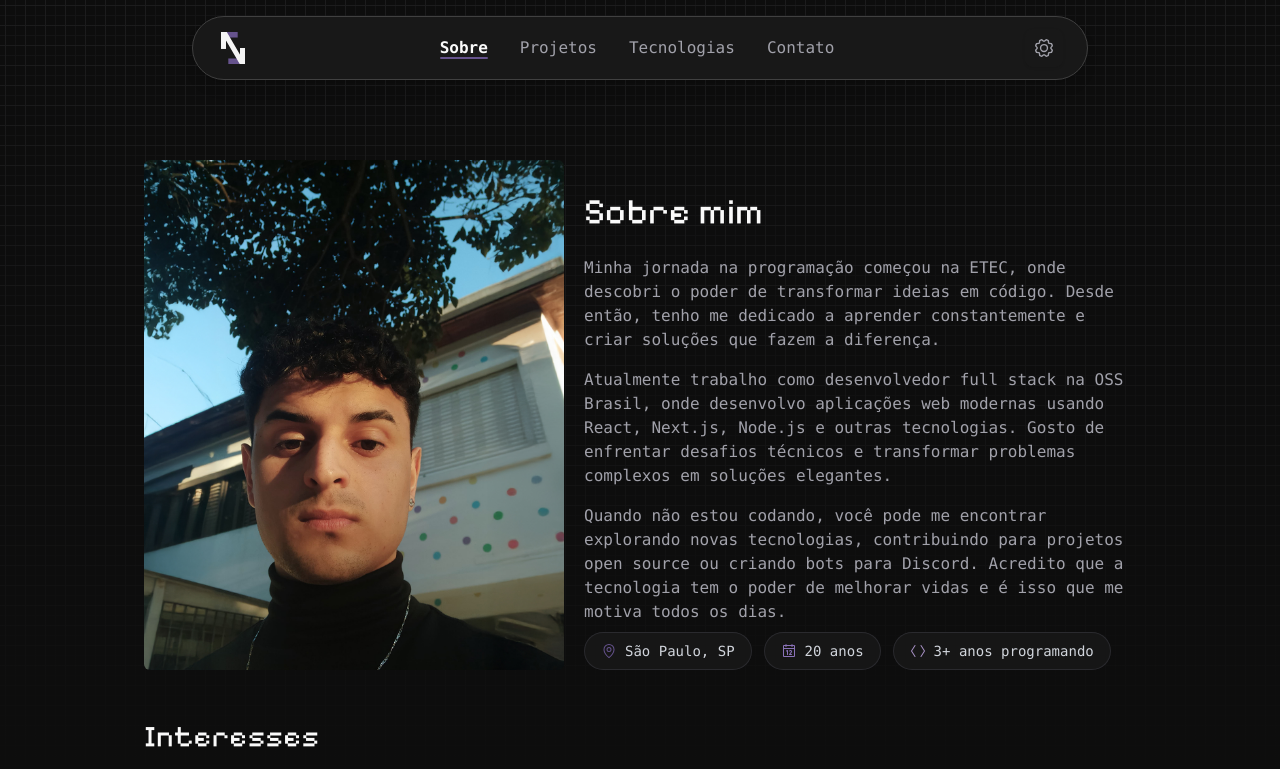
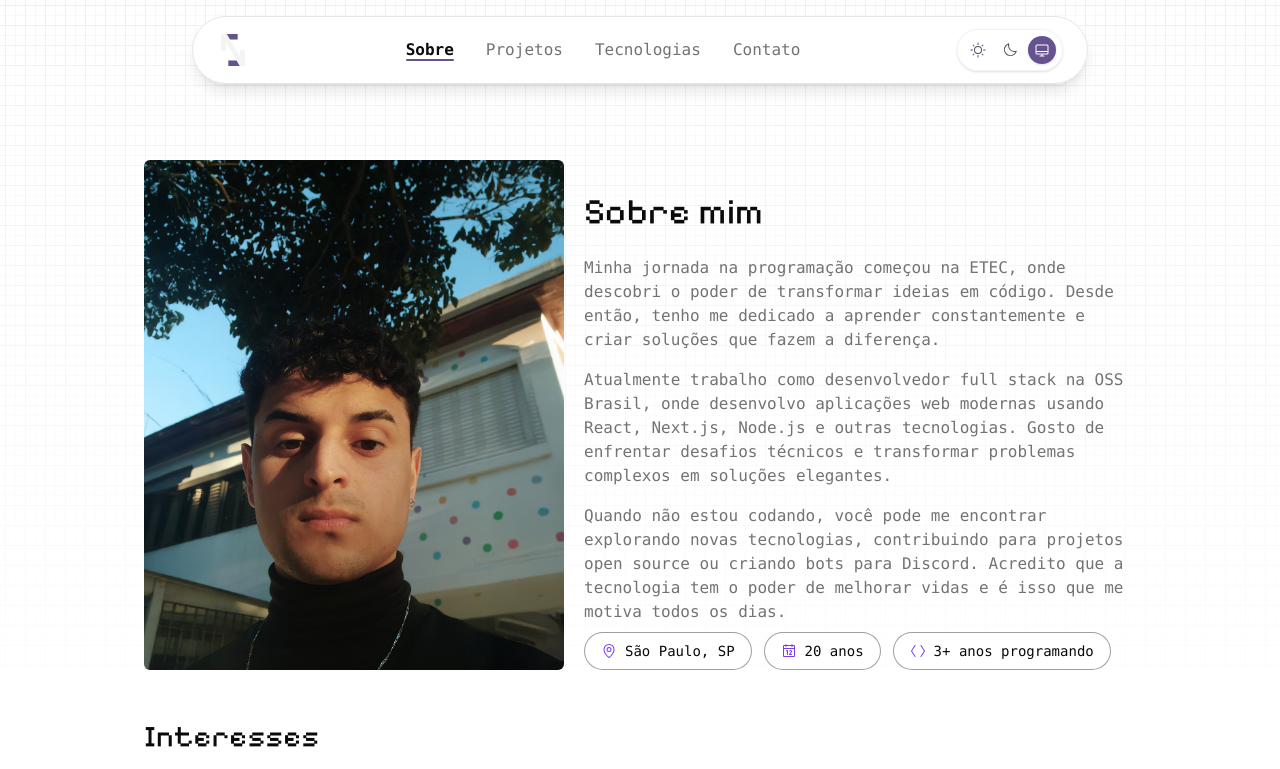
Before and after one commit to nahtanPNG/nahtanPNG, a Next.js app: page /about in a window 1280 px wide. Shown: the top 769 px of the page. Built offline with nearby package versions, Linux system fonts and the light colour scheme.

Commit message:
wip: light theme

```diff
--- a/src/app/about/components/hero.tsx
+++ b/src/app/about/components/hero.tsx
@@ -46,17 +46,17 @@ export default function HeroSection() {
           </p>
         </section>
         <div className="flex flex-wrap gap-3">
-          <div className="flex items-center gap-2 px-4 py-2 bg-[#1a1a1a]/80 backdrop-blur-sm rounded-full border border-zinc-700/50">
-            <MapPinIcon size={16} className="text-[#66538d]" />
-            <span className="text-sm text-gray-300">São Paulo, SP</span>
+          <div className="card flex items-center gap-2 px-4 py-2  backdrop-blur-sm rounded-full border border-zinc-700/50">
+            <MapPinIcon size={16} className="text-icon" />
+            <span className="text-sm text-foreground">São Paulo, SP</span>
           </div>
-          <div className="flex items-center gap-2 px-4 py-2 bg-[#1a1a1a]/80 backdrop-blur-sm rounded-full border border-zinc-700/50">
-            <CalendarIcon size={16} className="text-[#8a72b8]" />
-            <span className="text-sm text-gray-300">20 anos</span>
+          <div className="card flex items-center gap-2 px-4 py-2  backdrop-blur-sm rounded-full border border-zinc-700/50">
+            <CalendarIcon size={16} className="text-icon" />
+            <span className="text-sm text-foreground">20 anos</span>
           </div>
-          <div className="flex items-center gap-2 px-4 py-2 bg-[#1a1a1a]/80 backdrop-blur-sm rounded-full border border-zinc-700/50">
-            <BracketsAngleIcon size={16} className="text-[#a690c4]" />
-            <span className="text-sm text-gray-300">3+ anos programando</span>
+          <div className="card flex items-center gap-2 px-4 py-2  backdrop-blur-sm rounded-full border border-zinc-700/50">
+            <BracketsAngleIcon size={16} className="text-icon" />
+            <span className="text-sm text-foreground">3+ anos programando</span>
           </div>
         </div>
       </div>
--- a/src/app/about/components/highlights.tsx
+++ b/src/app/about/components/highlights.tsx
@@ -29,7 +29,7 @@ export default function HighlightsSection() {
             </div>
 
             <div>
-              <h3 className="text-xl mb-2 text-white">
+              <h3 className="text-xl mb-2 text-primary">
                 Desafio Liga Jovem - SEBRAE
               </h3>
 
--- a/src/app/about/components/interests.tsx
+++ b/src/app/about/components/interests.tsx
@@ -55,7 +55,7 @@ export default function InterestsSection() {
         ].map((interest, idx) => (
           <div
             key={idx}
-            className="bg-[#1a1a1ab3] hover:bg-[#1a1a1ad4] border dark:border-zinc-700 hover:scale-105 cursor-pointer flex items-center gap-3 rounded-xl p-3 text-accent-foreground transition-all duration-75 focus:outline-hidden focus-visible:outline focus-visible:outline-ring relative overflow-hidden"
+            className="card border dark:border-zinc-700 hover:scale-105 cursor-pointer flex items-center gap-3 rounded-xl p-3 text-accent-foreground transition-all duration-75 focus:outline-hidden focus-visible:outline focus-visible:outline-ring relative overflow-hidden"
           >
             <div className="p-2 flex items-center justify-center rounded-lg relative overflow-hidden">
               <span
--- a/src/app/components/LinkedinCard.tsx
+++ b/src/app/components/LinkedinCard.tsx
@@ -5,7 +5,7 @@ export default function LinkedinCard() {
   return (
     <Card
       variant="purple"
-      className="p-6 flex flex-col items-center justify-center bg-[#1a1a1ab3] hover:bg-[#66538d55] transition duration-300"
+      className="card p-6 flex flex-col items-center justify-center hover:bg-[#66538d55] transition duration-300"
     >
       <a
         href="https://www.linkedin.com/in/nathanferreiradev/"
--- a/src/app/components/Navbar.tsx
+++ b/src/app/components/Navbar.tsx
@@ -2,7 +2,7 @@
 
 import { usePathname } from "next/navigation";
 import { useRef, useEffect, useState } from "react";
-import SettingsCard from "./SettingsCard";
+import ThemeToggle from "./ThemeToggle";
 import { handleMouseMove } from "../utils/handle-mouse-move";
 import Image from "next/image";
 import { CodeIcon, UserIcon, PhoneIcon, TrayIcon } from "@phosphor-icons/react";
@@ -122,7 +122,9 @@ export function Navbar() {
             </a>
           </li>
         </ul>
-        <SettingsCard onOpen={() => {}} />
+        <div className="flex items-center gap-2">
+          <ThemeToggle />
+        </div>
       </div>
     </nav>
   );
--- a/src/app/components/TechCard.tsx
+++ b/src/app/components/TechCard.tsx
@@ -14,7 +14,7 @@ export const TechCard: React.FC<TechCardProps> = ({ name, logo, color }) => {
   return (
     <div
       ref={cardRef as React.RefObject<HTMLDivElement>}
-      className="card-glass border dark:border-zinc-700 flex items-center gap-3 rounded-xl p-3 hover:bg-accent/70 text-accent-foreground transition-colors focus:outline-hidden focus-visible:outline focus-visible:outline-ring relative overflow-hidden"
+      className="card-glass cursor-pointer border dark:border-zinc-700 flex items-center gap-3 rounded-xl p-3 hover:bg-accent/70 text-accent-foreground transition-colors focus:outline-hidden focus-visible:outline focus-visible:outline-ring relative overflow-hidden"
       onMouseMove={(e) =>
         handleMouseMove(e, cardRef as React.RefObject<HTMLDivElement>)
       }
@@ -22,7 +22,7 @@ export const TechCard: React.FC<TechCardProps> = ({ name, logo, color }) => {
       <div
         className="card-glow"
         style={{
-          background: `radial-gradient(circle at var(--x, 50%) var(--y, 50%), ${color}22 0%, transparent 60%)`,
+          background: `radial-gradient(circle at var(--x, 50%) var(--y, 50%), ${color}44 0%, transparent 60%)`,
         }}
       />
       <div className="p-2 flex items-center justify-center rounded-lg relative overflow-hidden">
--- /dev/null
+++ b/src/app/components/ThemeToggle.tsx
@@ -0,0 +1,44 @@
+"use client";
+
+import { useTheme } from "next-themes";
+import { useEffect, useState } from "react";
+import { SunIcon, MoonIcon, DesktopIcon } from "@phosphor-icons/react";
+
+export default function ThemeToggle() {
+  const [mounted, setMounted] = useState(false);
+  const { theme, setTheme } = useTheme();
+
+  useEffect(() => {
+    setMounted(true);
+  }, []);
+
+  if (!mounted) {
+    return <div className="w-24 h-8 rounded-3xl theme-toggle animate-pulse" />;
+  }
+
+  const themes = [
+    { value: "light", icon: SunIcon, label: "Claro" },
+    { value: "dark", icon: MoonIcon, label: "Escuro" },
+    { value: "system", icon: DesktopIcon, label: "Sistema" },
+  ];
+
+  return (
+    <div className="theme-toggle p-1.5 rounded-3xl shadow flex items-center gap-1 border border-gray-200/50 dark:border-zinc-700/50">
+      {themes.map(({ value, icon: Icon, label }) => (
+        <button
+          key={value}
+          onClick={() => setTheme(value)}
+          aria-label={`Tema ${label}`}
+          className={`p-1.5 rounded-2xl transition-all duration-200 cursor-pointer ${
+            theme === value
+              ? "bg-[#66538d] text-white shadow-sm"
+              : "text-gray-600 dark:text-muted-foreground hover:text-gray-800 dark:hover:text-foreground hover:bg-gray-100 dark:hover:bg-[#66538d22]"
+          }`}
+          type="button"
+        >
+          <Icon size={16} />
+        </button>
+      ))}
+    </div>
+  );
+}
--- a/src/app/contact/components/ContactForm.tsx
+++ b/src/app/contact/components/ContactForm.tsx
@@ -137,11 +137,11 @@ export default function ContactForm() {
             placeholder="Conte-me mais sobre seu projeto ou o que está pensando..."
           />
         </div>
-
+        <div className="flex items-end justify-end">
           <button
             type="submit"
             disabled={isSubmitting}
-          className="w-full bg-primary text-primary-foreground px-6 py-3 rounded-lg font-semibold hover:bg-primary/90 transition-colors disabled:opacity-50 disabled:cursor-not-allowed flex items-center justify-center gap-2"
+            className="cursor-pointer bg-primary text-primary-foreground px-6 py-3 rounded-lg font-semibold  transition-colors disabled:opacity-50 disabled:cursor-not-allowed flex items-center justify-center gap-2"
           >
             {isSubmitting ? (
               <>
@@ -155,6 +155,7 @@ export default function ContactForm() {
               </>
             )}
           </button>
+        </div>
       </form>
     </Card>
   );
--- a/src/app/globals.css
+++ b/src/app/globals.css
@@ -15,6 +15,7 @@
   --color-ring: hsl(var(--ring));
   --color-background: hsl(var(--background));
   --color-foreground: hsl(var(--foreground));
+  --color-icon: hsl(var(--icon));
 
   --color-primary: hsl(var(--primary));
   --color-primary-foreground: hsl(var(--primary-foreground));
@@ -158,29 +159,32 @@
 
 @layer base {
   :root {
-    --background: 0 0% 5%; /* #0d0d0d */
-    --foreground: 0 0% 98%;
-    --card: 0 0% 10%; /* #1a1a1a */
-    --card-foreground: 0 0% 98%;
-    --popover: 0 0% 10%;
-    --popover-foreground: 0 0% 98%;
-    --primary: 0 0% 98%;
-    --primary-foreground: 240 5.9% 10%;
-    --secondary: 0 0% 20%;
-    --secondary-foreground: 0 0% 98%;
-    --muted: 0 0% 20%;
-    --muted-foreground: 240 5% 64.9%;
-    --accent: 0 0% 20%;
-    --accent-foreground: 0 0% 98%;
-    --destructive: 0 62.8% 30.6%;
+    /* Tema claro */
+    --background: 0 0% 100%; /* branco */
+    --foreground: 0 0% 3.9%; /* quase preto */
+    --card: 0 0% 100%; /* branco */
+    --card-foreground: 0 0% 3.9%;
+    --popover: 0 0% 100%;
+    --icon: 262 83% 58%;
+    --popover-foreground: 0 0% 3.9%;
+    --primary: 0 0% 3.9%;
+    --primary-foreground: 0 0% 98%;
+    --secondary: 0 0% 96.1%;
+    --secondary-foreground: 0 0% 9%;
+    --muted: 0 0% 96.1%;
+    --muted-foreground: 0 0% 45.1%;
+    --accent: 0 0% 96.1%;
+    --accent-foreground: 0 0% 9%;
+    --destructive: 0 84.2% 60.2%;
     --destructive-foreground: 0 0% 98%;
-    --border: 0 0% 25%;
-    --input: 0 0% 25%;
-    --ring: 240 4.9% 83.9%;
+    --border: 0 0% 89.8%;
+    --input: 0 0% 89.8%;
+    --ring: 262 83% 58%;
     --radius: 0.5rem;
   }
 
   .dark {
+    /* Tema escuro (mantém como estava) */
     --background: 0 0% 5%; /* #0d0d0d */
     --foreground: 0 0% 98%;
     --card: 0 0% 10%; /* #1a1a1a */
@@ -269,6 +273,15 @@
   transition: box-shadow 0.3s;
 }
 
+/* Atualização para o tema claro */
+:root .nav-glass {
+  background: rgba(255, 255, 255, 0.9);
+}
+
+.dark .nav-glass {
+  background: rgba(26, 26, 26, 0.9);
+}
+
 .card-glass {
   background: rgba(26, 26, 26, 0.7); /* cor base dos cards com transparência */
   backdrop-filter: blur(12px);
@@ -277,6 +290,32 @@
   overflow: hidden;
   transition: box-shadow 0.3s;
 }
+
+/* Atualização para o tema claro */
+:root .card-glass {
+  background: rgba(255, 255, 255, 0.8);
+}
+
+:root .theme-toggle {
+  background: rgba(255, 255, 255, 0.8);
+}
+
+.dark .theme-toggle {
+  background: rgba(26, 26, 26, 0.7);
+}
+
+:root .card {
+  background: rgba(255, 255, 255, 0.8);
+}
+
+.dark .card {
+  background: rgba(26, 26, 26, 0.7);
+}
+
+.dark .card-glass {
+  background: rgba(26, 26, 26, 0.7);
+}
+
 .card-glass .card-glow {
   pointer-events: none;
   position: absolute;
--- a/src/app/layout.tsx
+++ b/src/app/layout.tsx
@@ -2,7 +2,7 @@ import type { Metadata } from "next";
 import { JetBrains_Mono, Pixelify_Sans } from "next/font/google";
 import "./globals.css";
 import { PatternBackground } from "./components/pattern-bg";
-import { ThemeProvider } from "next-themes";
+import { ThemeProvider } from "./components/theme-provider";
 import { Navbar } from "./components/Navbar";
 import Footer from "./components/Footer";
 
@@ -67,23 +67,24 @@ export default function RootLayout({
   children: React.ReactNode;
 }) {
   return (
-    <html lang="en" className="dark" style={{ colorScheme: "dark" }}>
+    <html lang="pt" suppressHydrationWarning>
       <head>
         <link rel="icon" type="image/svg+xml" href="/favicon.svg" />
       </head>
       <body
         className={`${jetbrainsMono.variable} ${pixelifySans.variable} font-mono bg-background antialiased`}
       >
-        <PatternBackground variant="checkered" />
-        <Navbar />
         <ThemeProvider
           attribute="class"
           defaultTheme="system"
           enableSystem
           disableTransitionOnChange
-        ></ThemeProvider>
-        {children}
-        <Footer />
+        >
+          <PatternBackground variant="checkered" />
+          <Navbar />
+          {children}
+          <Footer />
+        </ThemeProvider>
       </body>
     </html>
   );
```
Lines whose indentation alone changed are shown as unchanged.
